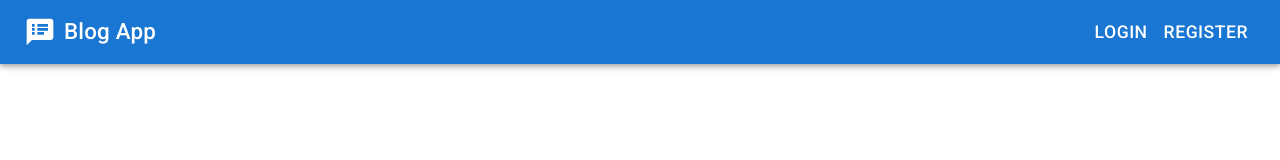
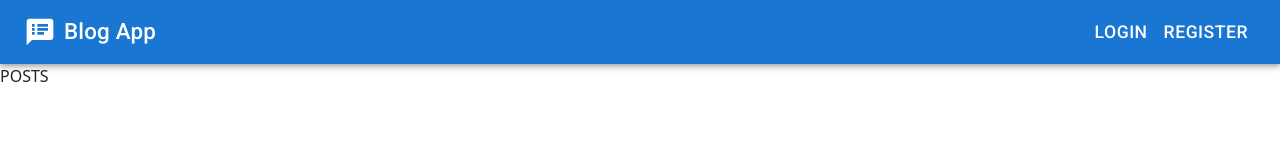
Before and after one commit to kerimmstfdemir/Blog-App, a React (Create React App) app: page / in a window 1280 px wide. Shown: the top 160 px of the page. Built offline with nearby package versions, Linux system fonts and the light colour scheme; no server answers; the database is empty.

Commit message:
updated home page and postSlice

```diff
--- a/src/pages/home/Home.jsx
+++ b/src/pages/home/Home.jsx
@@ -2,6 +2,7 @@ import AddCircleIcon from '@mui/icons-material/AddCircle';
 import "./Home.scss"
 import { useSelector } from 'react-redux';
 import NewPost from './NewPost';
+import Posts from '../../components/Posts';
 const Home = () => {
   const { loginInformation } = useSelector((state) => state.loginInfos)
   return (
@@ -14,6 +15,7 @@ const Home = () => {
           </div>
         </div>}
         <NewPost />
+        <Posts />
     </>
   )
 }
--- a/src/redux/features/postsSlice.jsx
+++ b/src/redux/features/postsSlice.jsx
@@ -1,7 +1,7 @@
 import { createSlice } from "@reduxjs/toolkit";
 
 const initialStates = {
-    posts:[]
+    posts:""
 }
 
 const postsSlice = createSlice({
```
